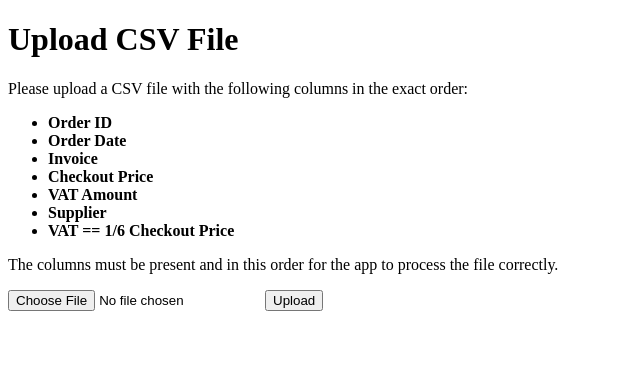
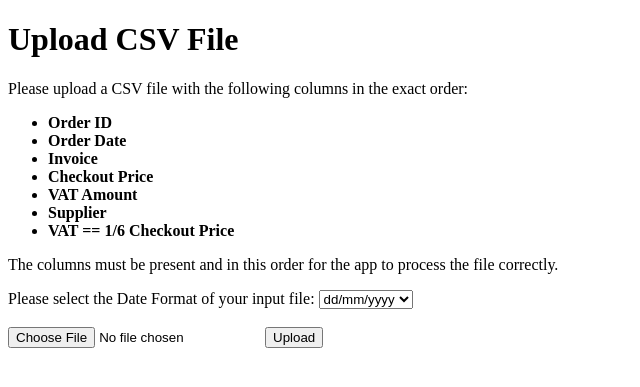
Before and after one commit to outfielder/accounting-webapp, a Flask app: page / in a window 1280 px wide. Shown: the top 387 px of the page, without its empty margins (0-640 px from the left). Run offline with Flask 3, Linux system fonts and the light colour scheme.

Commit message:
added parsing for incorrect date formats

```diff
--- a/app.py
+++ b/app.py
@@ -1,10 +1,10 @@
 from flask import Flask, request, redirect, render_template, send_file
 import pandas as pd
 import os
+from datetime import datetime
 
 app = Flask(__name__)
 
-# Folder to store uploaded and processed files
 UPLOAD_FOLDER = 'uploads'
 PROCESSED_FOLDER = 'processed'
 
@@ -17,56 +17,51 @@ if not os.path.exists(PROCESSED_FOLDER):
 app.config['UPLOAD_FOLDER'] = UPLOAD_FOLDER
 
 
-# Route for the homepage
 @app.route('/')
 def home():
     return render_template('upload.html')
 
 
-# Route to handle the CSV file upload and processing
 @app.route('/upload', methods=['POST'])
 def upload_file():
     if 'file' not in request.files:
         return redirect('/')
 
     file = request.files['file']
+    date_format = request.form.get('date_format')
 
     if file.filename == '':
         return redirect('/')
 
     if file:
-        # Save the uploaded file
         filepath = os.path.join(app.config['UPLOAD_FOLDER'], file.filename)
         file.save(filepath)
-
-        # Process the file and generate the output
-        processed_filepath = process_file(filepath)
-
-        # Return the download link for the processed file
+        processed_filepath = process_file(filepath, date_format)
         return send_file(processed_filepath, as_attachment=True)
 
 
-def process_file(filepath):
-    # Reading the CSV file
+def process_file(filepath, date_format):
     orders = pd.read_csv(filepath)
 
-    # Renaming columns for easier access
     orders.columns = ['Order ID', 'Order Date', 'Invoice', 'Checkout Price', 'VAT Amount', 'Supplier',
                       'VAT == 1/6 Checkout Price']
 
-    # Strip currency symbols and convert to numeric
     orders['Checkout Price'] = orders['Checkout Price'].str.replace('£', '').astype(float)
     orders['VAT Amount'] = orders['VAT Amount'].str.replace('£', '').astype(float)
 
-    # Creating the necessary columns for Xero template
+    # Define the date conversion format based on user input
+    input_date_format = '%d/%m/%Y' if date_format == 'dd/mm/yyyy' else '%m/%d/%Y'
+    output_date_format = '%d/%m/%Y' if date_format == 'mm/dd/yyyy' else input_date_format
+
+    # Convert dates based on the selected input format
+    orders['Order Date'] = orders['Order Date'].apply(lambda x: datetime.strptime(x, input_date_format).strftime(output_date_format))
+
     xero_data = pd.DataFrame(columns=[
         '*ContactName', '*InvoiceNumber', '*InvoiceDate', '*DueDate', '*Quantity', '*UnitAmount', '*AccountCode',
         '*TaxType'
     ])
 
-    # Processing each order to generate Xero import rows
     for index, row in orders.iterrows():
-        # Create the main row
         unit_amount = row['VAT Amount'] * 6 if row['VAT == 1/6 Checkout Price'] == 0 else row['Checkout Price']
 
         main_row = {
@@ -82,7 +77,6 @@ def process_file(filepath):
 
         xero_data = pd.concat([xero_data, pd.DataFrame([main_row])], ignore_index=True)
 
-        # If VAT == 1/6 Checkout Price is 0, create a discount row
         if row['VAT == 1/6 Checkout Price'] == 0:
             discount_amount = unit_amount - row['Checkout Price']
 
@@ -99,7 +93,6 @@ def process_file(filepath):
 
             xero_data = pd.concat([xero_data, pd.DataFrame([discount_row])], ignore_index=True)
 
-    # Saving the dataframe to a new CSV file
     processed_filename = 'xero_bills_export.csv'
     processed_filepath = os.path.join(PROCESSED_FOLDER, processed_filename)
     xero_data.to_csv(processed_filepath, index=False)
--- a/templates/upload.html
+++ b/templates/upload.html
@@ -20,6 +20,12 @@
     <p>The columns must be present and in this order for the app to process the file correctly.</p>
 
     <form method="POST" action="/upload" enctype="multipart/form-data">
+        <label for="date-format">Please select the Date Format of your input file:</label>
+        <select name="date_format" id="date-format" required>
+            <option value="dd/mm/yyyy">dd/mm/yyyy</option>
+            <option value="mm/dd/yyyy">mm/dd/yyyy</option>
+        </select>
+        <br><br>
         <input type="file" name="file" accept=".csv" required>
         <input type="submit" value="Upload">
     </form>
```
